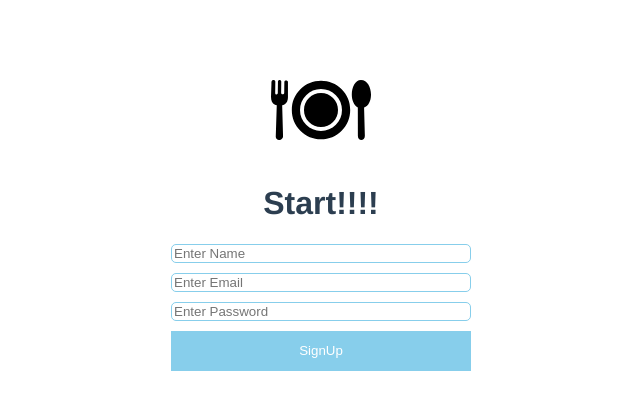
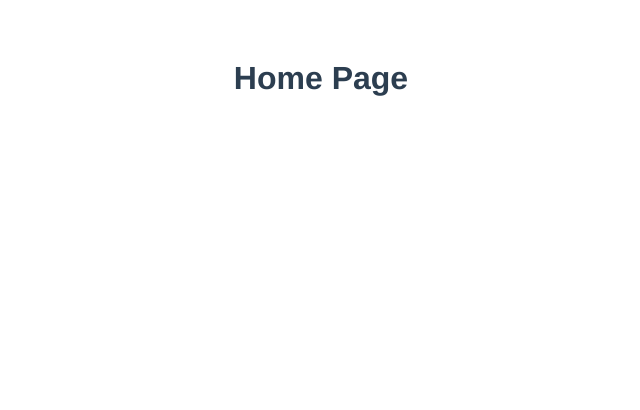
Before and after one commit to feerbax56/restoran-project, a Vue app: page / in a window 1280 px wide. Shown: the top 410 px of the page, without its empty margins (319-959 px from the left). Built offline with nearby package versions, Linux system fonts and the light colour scheme.

Commit message:
add: routing homePage

```diff
--- a/package.json
+++ b/package.json
@@ -10,7 +10,8 @@
   "dependencies": {
     "axios": "^1.3.4",
     "core-js": "^3.8.3",
-    "vue": "^3.2.13"
+    "vue": "^3.2.13",
+    "vue-router": "^4.1.6"
   },
   "devDependencies": {
     "@babel/core": "^7.12.16",
--- a/src/App.vue
+++ b/src/App.vue
@@ -1,14 +1,11 @@
 <template>
-  <SignUp/>
+  <router-view/>
 </template>
 
 <script>
-import SignUp from './components/SignUp.vue'
 export default {
   name: 'App',
-  components:{
-    SignUp
-  }
+  components: {}
 }
 </script>
 
--- /dev/null
+++ b/src/components/Home.vue
@@ -0,0 +1,11 @@
+<template>
+  <h1>
+    Home Page
+  </h1>
+</template>
+
+<script>
+export default {
+  name: 'HomePage',
+}
+</script>
--- a/src/components/SignUp.vue
+++ b/src/components/SignUp.vue
@@ -23,15 +23,15 @@ export default {
   },
   methods: {
     async signUp() {
-      let result = await axios.post('http://localhost:3000/user', {
+      let result = await axios.post('http://localhost:3000/users', {
         name: this.name,
         email: this.email,
         password: this.password,
       })
       console.log(result)
-      if(result.status == 201){
-        alert("OK !!!!")
+      if (result.status === 201) {
         localStorage.setItem('user-info', JSON.stringify(result.data))
+        this.$router.push({name: 'HomePage'})
       }
     }
   }
--- a/src/main.js
+++ b/src/main.js
@@ -1,4 +1,7 @@
-import { createApp } from 'vue'
+import {createApp} from 'vue'
 import App from './App.vue'
+import router from './routers'
 
-createApp(App).mount('#app')
+createApp(App)
+    .use(router)
+    .mount('#app')
--- /dev/null
+++ b/src/routers.js
@@ -0,0 +1,24 @@
+import HomePage from './components/Home.vue'
+import SignUp from './components/SignUp.vue'
+import {createRouter, createWebHistory} from 'vue-router'
+
+
+const routes = [
+    {
+        name: 'HomePage',
+        component: HomePage,
+        path: '/'
+    },
+    {
+        name: 'SignUp',
+        component: SignUp,
+        path: '/SignUp'
+    },
+]
+
+const router=createRouter({
+    history:createWebHistory(),
+    routes
+})
+
+export default router
```
Also changed, not shown: 2 other files (tests, documents, lock files or other folders).
